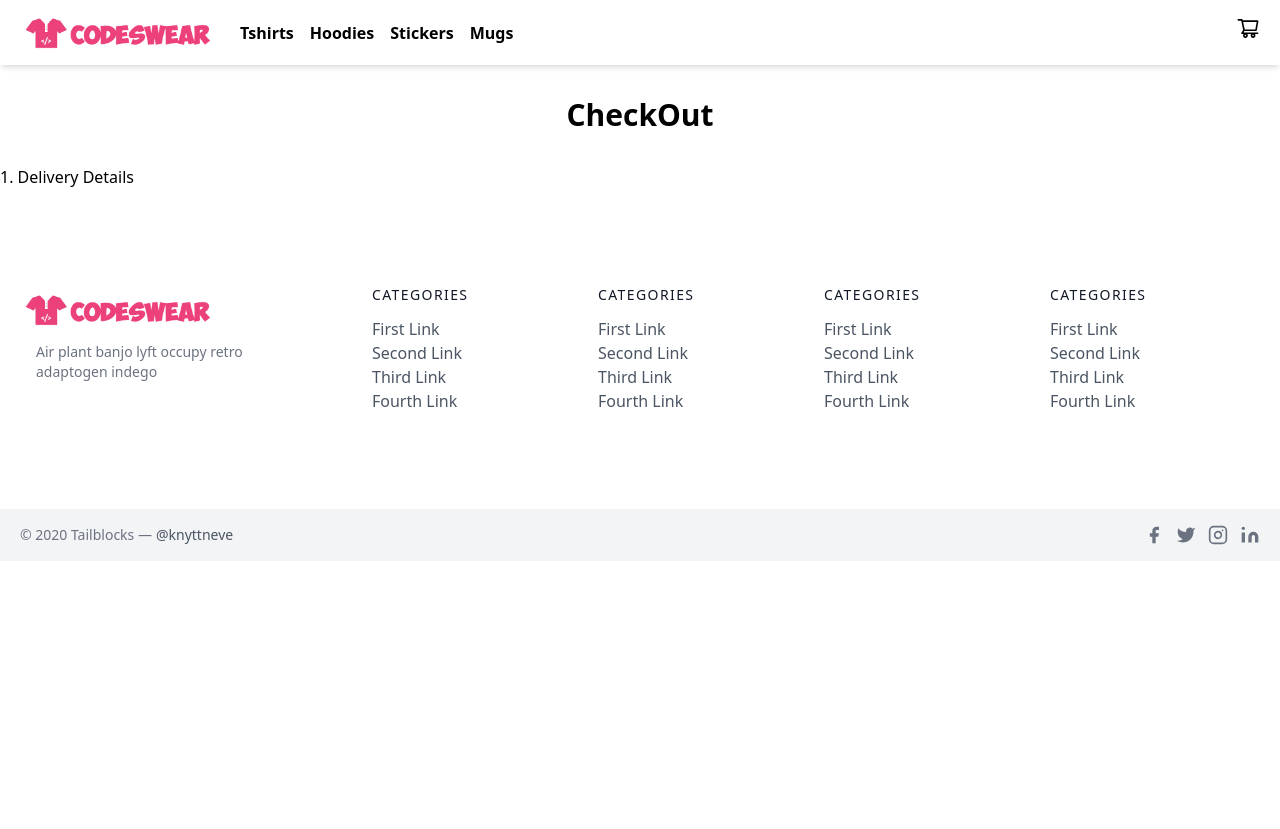
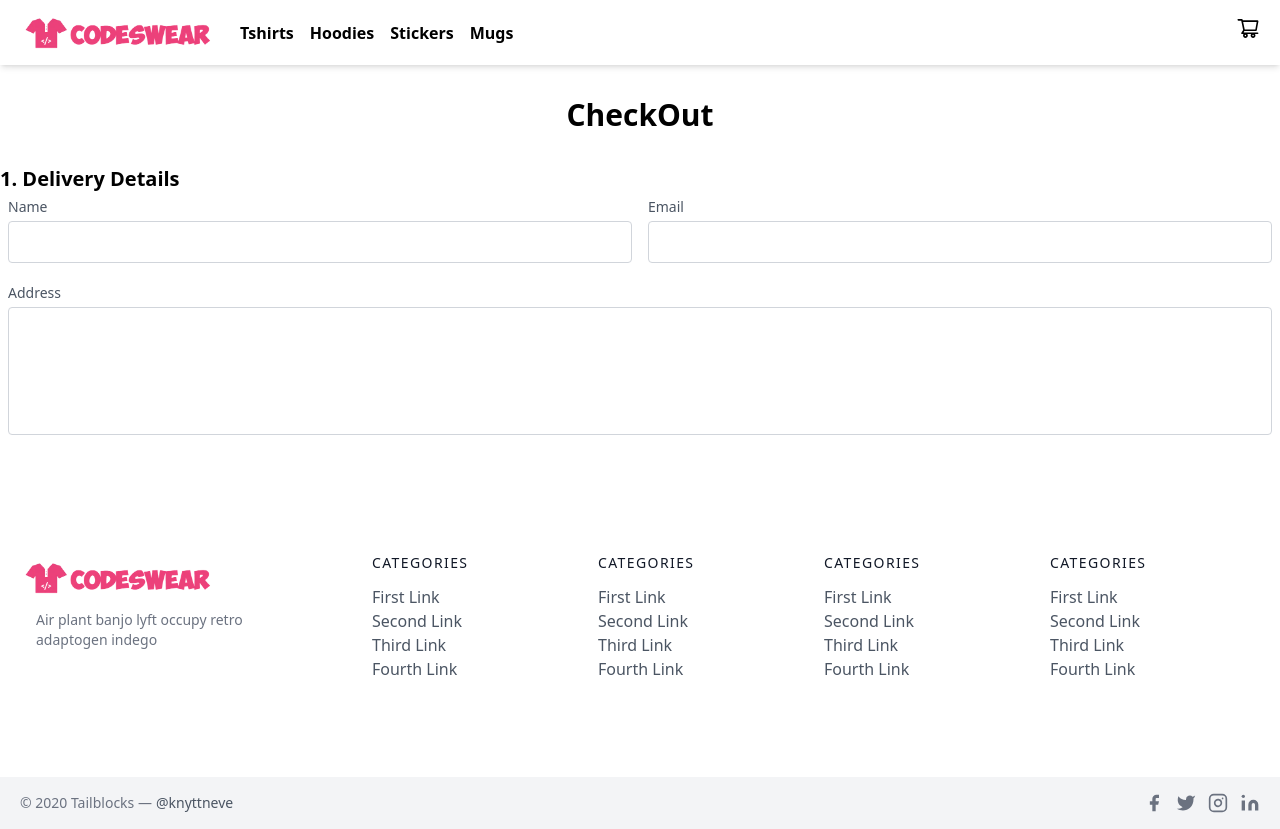
Before and after one commit to ahsanali7893/codeswear, a Next.js app: page /checkout in a window 1280 px wide. Shown: the top 829 px of the page. Before the commit the page ends 800 px from the top, so only its background shows below. Built offline with nearby package versions, Linux system fonts and the light colour scheme.

Commit message:
checkout

```diff
--- a/src/pages/checkout.js
+++ b/src/pages/checkout.js
@@ -3,19 +3,59 @@
 import React from "react";
 
 const CheckOut = () => {
-  return(
+  return (
     <div>
-    <Navbar/>
-    <div className="container m-auto">
-    <h1 className="font-bold text-3xl my-8 text-center">CheckOut</h1>
-    <h2>1. Delivery Details</h2>
-    <div className="mx-auto">
-      <div className="px-2 w-1/2"></div>
+      <Navbar />
+      <div className="container m-auto">
+        <h1 className="font-bold text-3xl my-8 text-center">CheckOut</h1>
+        <h2 className="font-bold text-xl">1. Delivery Details</h2>
+        <div className="mx-auto flex">
+          <div className="px-2 w-1/2">
+            <div class="mb-4">
+              <label htmlFor="name" class="leading-7 text-sm text-gray-600">
+                Name
+              </label>
+              <input
+                type="name"
+                id="email"
+                name="name"
+                class="w-full bg-white rounded border border-gray-300 focus:border-indigo-500 focus:ring-2 focus:ring-indigo-200 text-base outline-none text-gray-700 py-1 px-3 leading-8 transition-colors duration-200 ease-in-out"
+              />
+            </div>
+          </div>
+          <div className="px-2 w-1/2">
+            <div class="mb-4">
+              <label htmlFor="email" class="leading-7 text-sm text-gray-600">
+                Email
+              </label>
+              <input
+                type="email"
+                id="email"
+                name="email"
+                class="w-full bg-white rounded border border-gray-300 focus:border-indigo-500 focus:ring-2 focus:ring-indigo-200 text-base outline-none text-gray-700 py-1 px-3 leading-8 transition-colors duration-200 ease-in-out"
+              />
+            </div>
+            </div>
+          </div>
+          <div className="px-2 w-full">
+            <div class="mb-4">
+              <label htmlFor="address" class="leading-7 text-sm text-gray-600">
+                Address
+              </label>
+              <textarea
+                id="Address"
+                name="Address"
+                rows='2'
+                cols='30'
+                class="w-full bg-white rounded border border-gray-300 focus:border-indigo-500 focus:ring-2 focus:ring-indigo-200 h-32 text-base outline-none text-gray-700 py-1 px-3 resize-none leading-6 transition-colors duration-200 ease-in-out"
+              ></textarea>
+            </div>
+
+        </div>
+      </div>
+      <Footer />
     </div>
-  </div>
-  <Footer/>
-  </div>
-  )
+  );
 };
 
 export default CheckOut;
```
